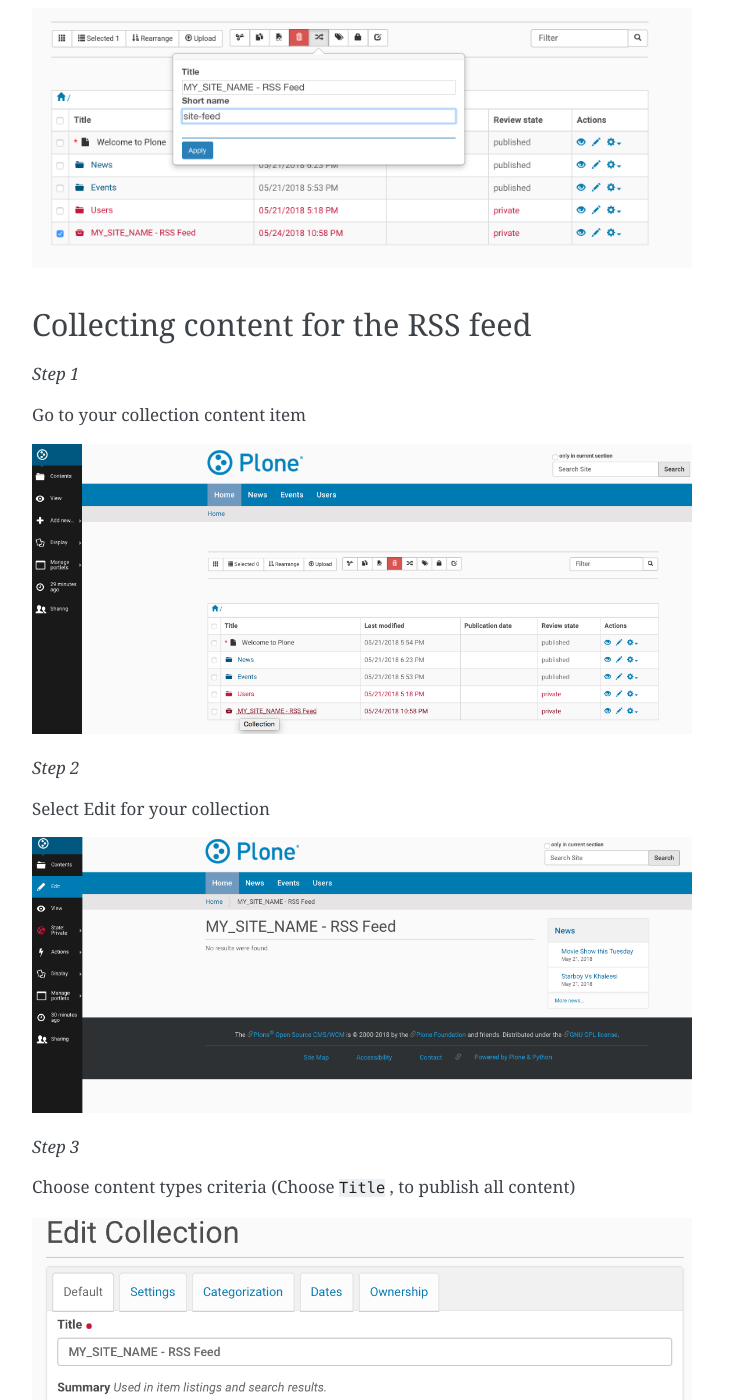
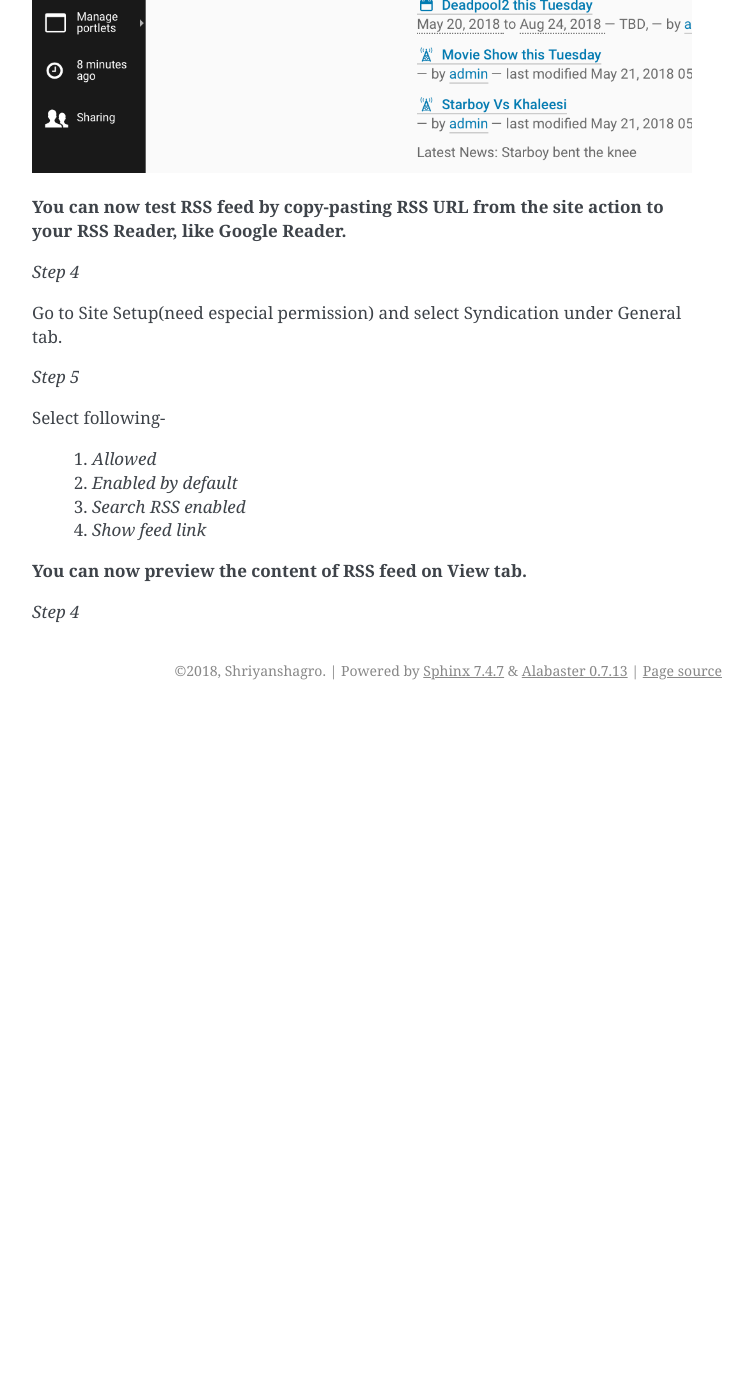
Before and after one commit to collective/collective.ifttt, a Sphinx documentation site: the page built from docs/Enable_RSS_feed_on_Plone.rst, in a window 1280 px wide and 1400 px high, scrolled down 5171 px. Shown: the whole window, without its empty margins (388-1140 px from the left). Built offline with Sphinx 7.4.7, drawn with Linux system fonts in a browser that asks for light colours; pages that are not in the unit, such as notebooks, are missing from menus; after the commit the page ends 5881 px from its top, so only the background shows below that; some of the changed text lies outside the part shown.

Commit message:
incorporated suggested changes

```diff
--- a/docs/Enable_RSS_feed_on_Plone.rst
+++ b/docs/Enable_RSS_feed_on_Plone.rst
@@ -42,7 +42,11 @@
 
 *Step 5*
 
-On Settings tab, choose Exclude from navigation
+On Settings tab
+
+ 1. Choose Exclude from navigation
+
+ 2. Change `Short Name or item id` to ``site-feed``
 
 .. image:: _static/images/Enable_Rss_Feed/create_collection/Step5.png
 
@@ -50,67 +54,44 @@
 
 Save
 
-*Step 7*
-
-Go to site root / Contents tab
-
-.. image:: _static/images/Enable_Rss_Feed/create_collection/Step7.png
-
-*Step 8*
-
-Check your RSS content collection
-
-.. image:: _static/images/Enable_Rss_Feed/create_collection/Step8.png
-
-*Step 9*
-
-Choose Rename button
-
-.. image:: _static/images/Enable_Rss_Feed/create_collection/Step9.png
-
-*Step 10*
-
-Change `Short Name or item id` to ``site-feed``
-
-.. image:: _static/images/Enable_Rss_Feed/create_collection/Step10.png
 
 Collecting content for the RSS feed
 -----------------------------------
 
 *Step 1*
 
-Go to your collection content item
+For your collection content item, click on the small pencil icon (all the way at the right).
 
 .. image:: _static/images/Enable_Rss_Feed/collect_content/Step1.png
 
 *Step 2*
 
-Select Edit for your collection
-
-.. image:: _static/images/Enable_Rss_Feed/collect_content/Step2.png
-
-*Step 3*
-
-Choose content types criteria (Choose ``Title`` , to publish all content)
-
-.. image:: _static/images/Enable_Rss_Feed/collect_content/Step3.png
-
-*Step 4*
-
-Choose sorting criteris (Choose ``Creation date`` with reverse , to publish all content)
+Choose sorting criteria (Choose ``Effective date`` with reverse , to publish all content) and `Save`.
 
 .. image:: _static/images/Enable_Rss_Feed/collect_content/Step4.png
 
-*Step 5*
-
-Save
-
-**You can now preview the content of RSS feed on View tab.**
-
-*Step 6*
+*Step 3*
 
 Publish collection after the content seems to be right, using the workflow menu on the collection content item.
 
 .. image:: _static/images/Enable_Rss_Feed/collect_content/Step6.png
 
 **You can now test RSS feed by copy-pasting RSS URL from the site action to your RSS Reader, like Google Reader.**
+
+*Step 4*
+
+Go to Site Setup(need especial permission) and select Syndication under General tab.
+
+*Step 5*
+
+Select following-
+
+ 1. `Allowed`
+ 2. `Enabled by default`
+ 3. `Search RSS enabled`
+ 4. `Show feed link`
+
+
+**You can now preview the content of RSS feed on View tab.**
+
+*Step 4*
```
